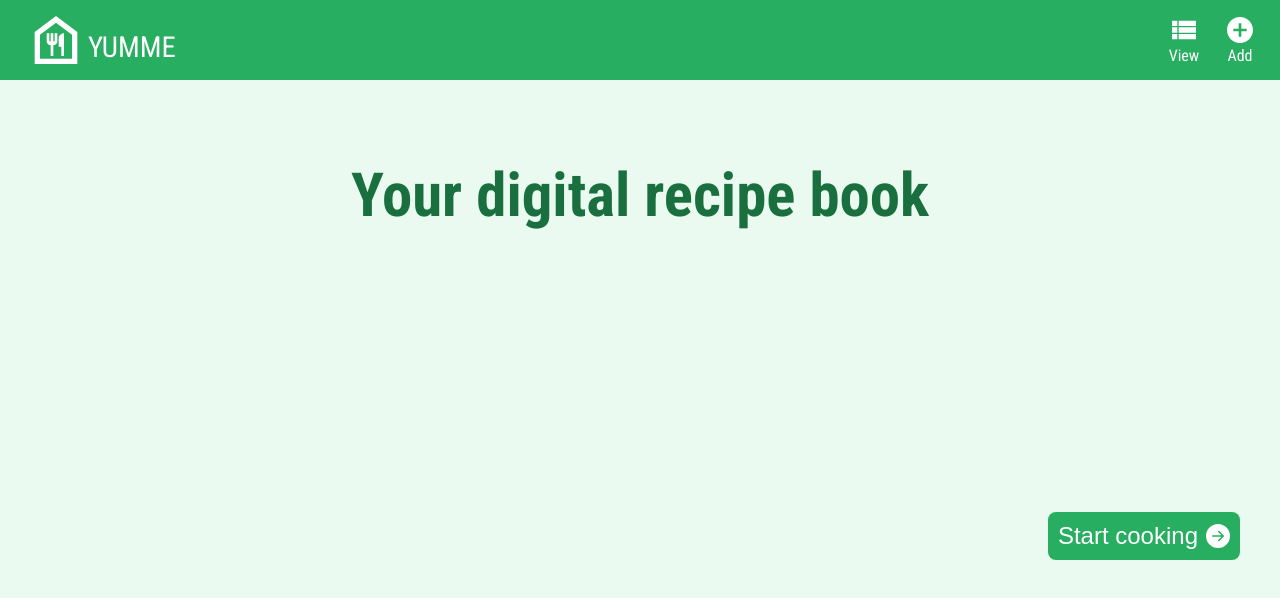
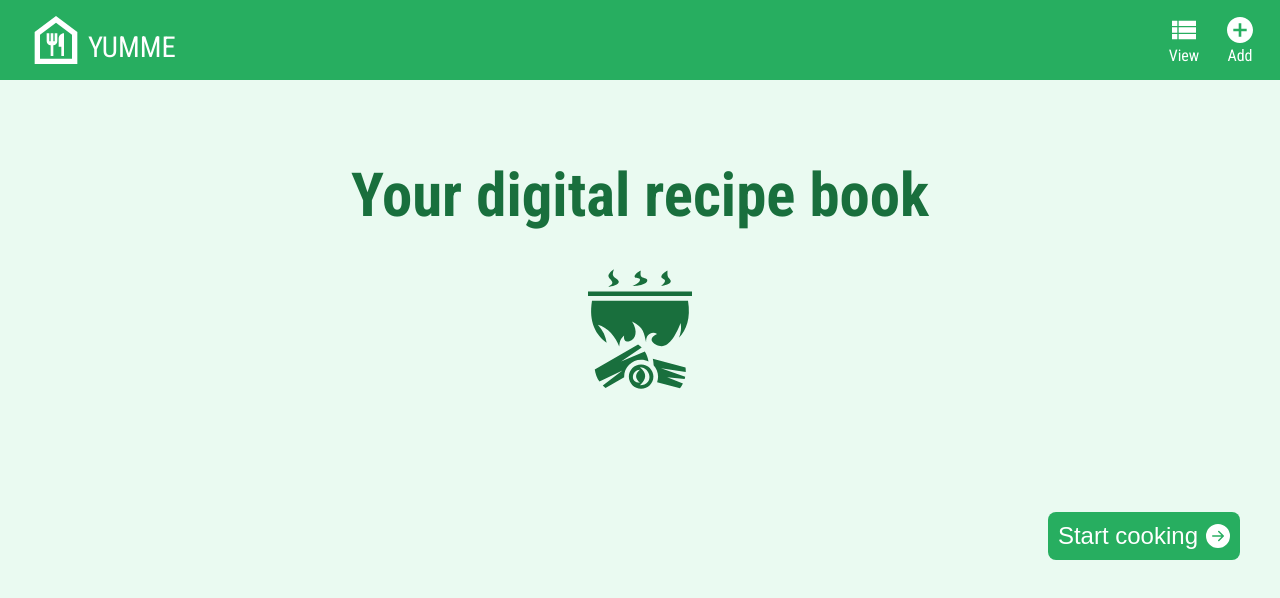
Before and after one commit to QuanXuuu/Capstone-project, a React (Create React App) app: page / in a window 1280 px wide. Shown: the top 598 px of the page. Built offline with nearby package versions, Linux system fonts and the light colour scheme.

Commit message:
Add cooking icon

```diff
--- a/src/components/Navigation/Navigation.js
+++ b/src/components/Navigation/Navigation.js
@@ -40,7 +40,7 @@ const NavContainer = styled.nav`
   position: fixed;
   top: 0;
   left: 0;
-  z-index: 999;
+  z-index: 2;
 `;
 
 const Nav = styled.div`
--- a/src/components/RecipeForm/RecipeForm.js
+++ b/src/components/RecipeForm/RecipeForm.js
@@ -25,6 +25,7 @@ export default function RecipeForm({onAddRecipe}) {
       ingredients,
       imgURL: imgURL.value,
     };
+
     onAddRecipe(recipe);
     setIngredients([]);
     navigate('/recipes/' + recipe.id);
--- a/src/pages/LandingPage.js
+++ b/src/pages/LandingPage.js
@@ -1,4 +1,5 @@
 import {BsFillArrowRightCircleFill} from 'react-icons/bs';
+import {GiCampCookingPot} from 'react-icons/gi';
 import {useNavigate} from 'react-router-dom';
 import styled from 'styled-components';
 
@@ -11,8 +12,12 @@ export default function LandingPage() {
     navigate(`/recipes`);
   };
   return (
-    <>
-      <AppTitle>Your digital recipe book</AppTitle>
+    <PageContainer>
+      <TitleContainer>
+        <AppTitle>Your digital recipe book</AppTitle>
+        <GiCampCookingPot id="icon-cooking" />
+      </TitleContainer>
+
       <ButtonStart type="button" onClick={handleRedirect}>
         <span>Start cooking</span> <BsFillArrowRightCircleFill id="icon-start" />
       </ButtonStart>
@@ -20,28 +25,33 @@ export default function LandingPage() {
       {/* <ImageContainer>
         <Image src={BackgroundImage} alt="food" />
       </ImageContainer> */}
-    </>
+    </PageContainer>
   );
 }
 
-// const PageContainer = styled.div`
-//   margin-top: 5rem;
-//   background-color: yellow;
-//   border: 2px solid black;
-//   position: relative;
-/* background-image: url('https://images.unsplash.com/photo-1543362906-acfc16c67564?ixlib=rb-1.2.1&ixid=MnwxMjA3fDB8MHxzZWFyY2h8MXx8Z3JlZW4lMjB2ZWdldGFibGVzfGVufDB8fDB8fA%3D%3D&auto=format&fit=crop&w=900&q=60'); */
-/*
-  width: 100%;
-  height: 100vh; */
+const PageContainer = styled.div`
+  overflow: hidden;
+`;
 
 const AppTitle = styled.h1`
-  text-align: center;
+  /* text-align: center; */
   margin-top: 10rem;
   font-size: 3.8rem;
   color: var(--primary-color);
   /* border: 2px solid red; */
 `;
 
+const TitleContainer = styled.div`
+  /* border: 1px solid red; */
+  display: flex;
+  flex-direction: column;
+  align-items: center;
+
+  #icon-cooking {
+    margin-top: 2rem;
+    font-size: 8rem;
+  }
+`;
 // const ImageContainer = styled.div`
 //   width: 375px;
 //   height: 100vh;
```
